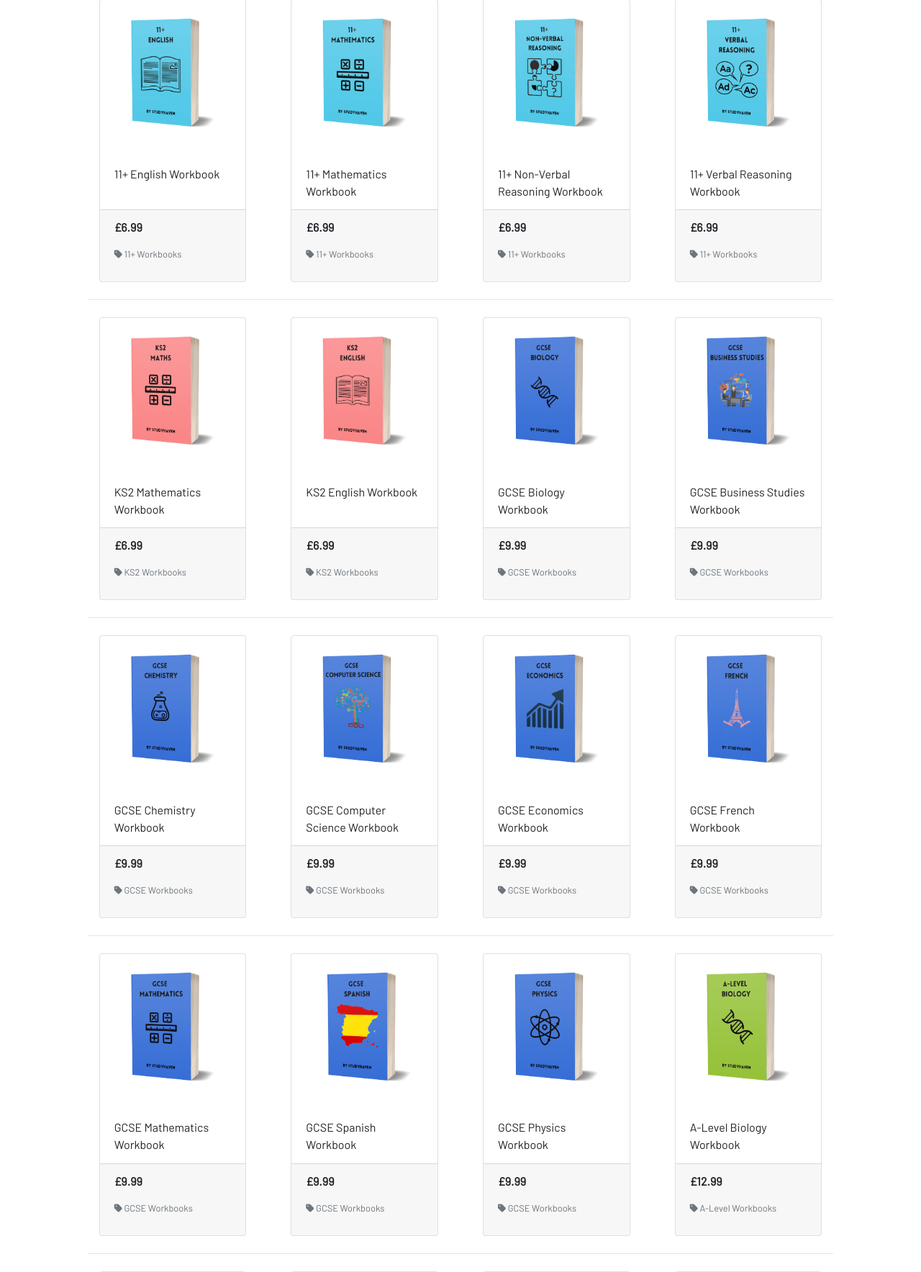
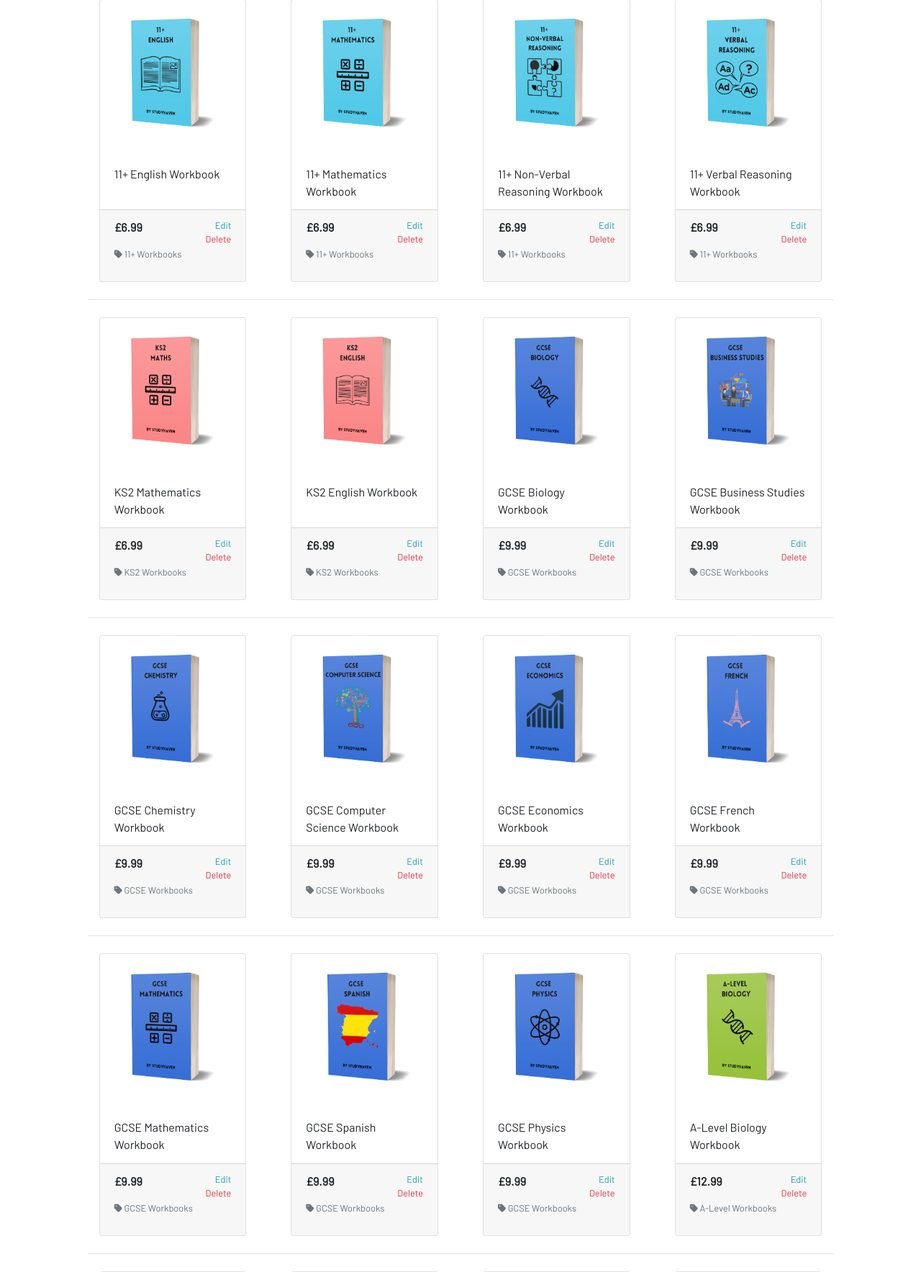
Before and after one commit to jerhabor/studyhaven, a Django app: page /shop/ in a window 1280 px wide. Shown: the part 340-2108 px from the top of the page at 72% size. Run offline with Django 3.2, Linux system fonts and the light colour scheme; the visitor is signed in with stand-in values (Sample User, id 1); data comes from the database, SQL or seed files in the repository; some libraries are stand-ins or nearby versions.

Commit message:
FEAT: Added the delete view in order for superuser to be able to delete products from the site. Buttons have also been added to the products in the store. So that the superuser can perform the edit and delete activities conveniently.

```diff
--- a/products/templates/products/products.html
+++ b/products/templates/products/products.html
@@ -78,7 +78,15 @@
                                 <div class="card-footer text-left">
                                     <div class="row">
                                         <div class="col">
-                                            <p class="card-text font-weight-bold text-left">£{{ product.price }}</p>
+                                            <p class="card-text font-weight-bold text-left">
+                                                <span>£{{ product.price }}</span>
+                                                {% if request.user.is_superuser %}
+                                                    <span class="small float-right text-right">
+                                                        <a href="{% url 'edit_product' product.id %}" class="text-info">Edit</a><br>
+                                                        <a href="{% url 'delete_product' product.id %}" class="text-danger">Delete</a>
+                                                    </span>
+                                                {% endif %}
+                                            </p>
                                             <p class="small">
                                                 <a href="{% url 'shop' %}?category={{ product.category.name }}" class="text-muted">
                                                     <i class="fas fa-tag"></i> {{ product.category.shop_name }}
--- a/products/urls.py
+++ b/products/urls.py
@@ -8,4 +8,5 @@ urlpatterns = [
     path('<int:product_id>/', views.product_info, name='product_info'),
     path('add/', views.add_product, name='add_product'),
     path('edit/<int:product_id>/', views.edit_product, name='edit_product'),
+    path('delete/<int:product_id>/', views.delete_product, name='delete_product'),
 ]
--- a/products/views.py
+++ b/products/views.py
@@ -81,10 +81,10 @@ def add_product(request):
     if request.method == 'POST':
         admin_form = ProductAdminForm(request.POST, request.FILES)
         if admin_form.is_valid():
-            admin_form.save()
+            product = admin_form.save()
             messages.success(
-                request, 'Product successfully added to the StudyHaven shop!')
-            return redirect(reverse('add_product'))
+                request, f'You have successfully added: {product.name} to the StudyHaven shop!')
+            return redirect(reverse('product_info', args=[product.id]))
         else:
             messages.error(
                 request, 'Unable to add product to the StudyHaven shop. \
@@ -125,3 +125,11 @@ def edit_product(request, product_id):
     }
 
     return render(request, template, context)
+
+
+def delete_product(request, product_id):
+    """ A view to delete the product from the StudyHaven shop. """
+    product = get_object_or_404(Product, pk=product_id)
+    product.delete()
+    messages.success(request, 'Product has now been deleted!')
+    return redirect(reverse('shop'))
```
